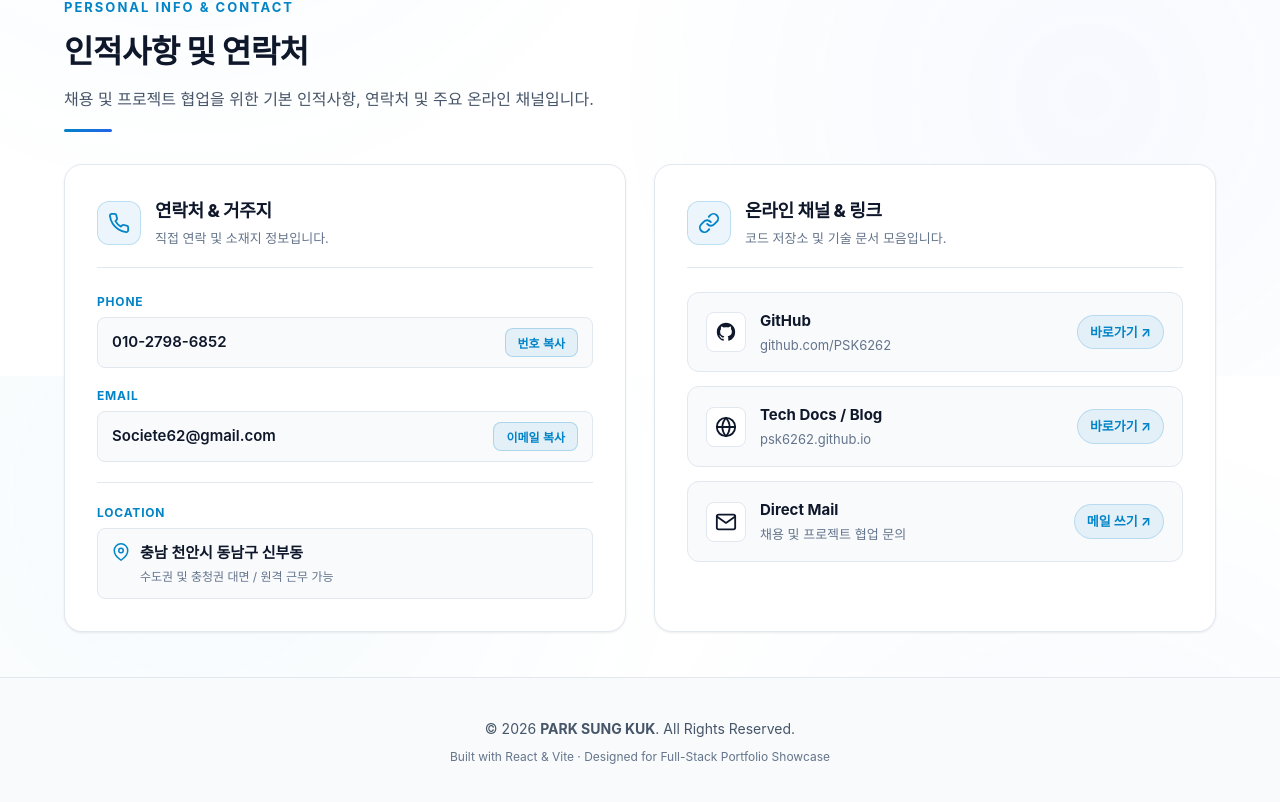
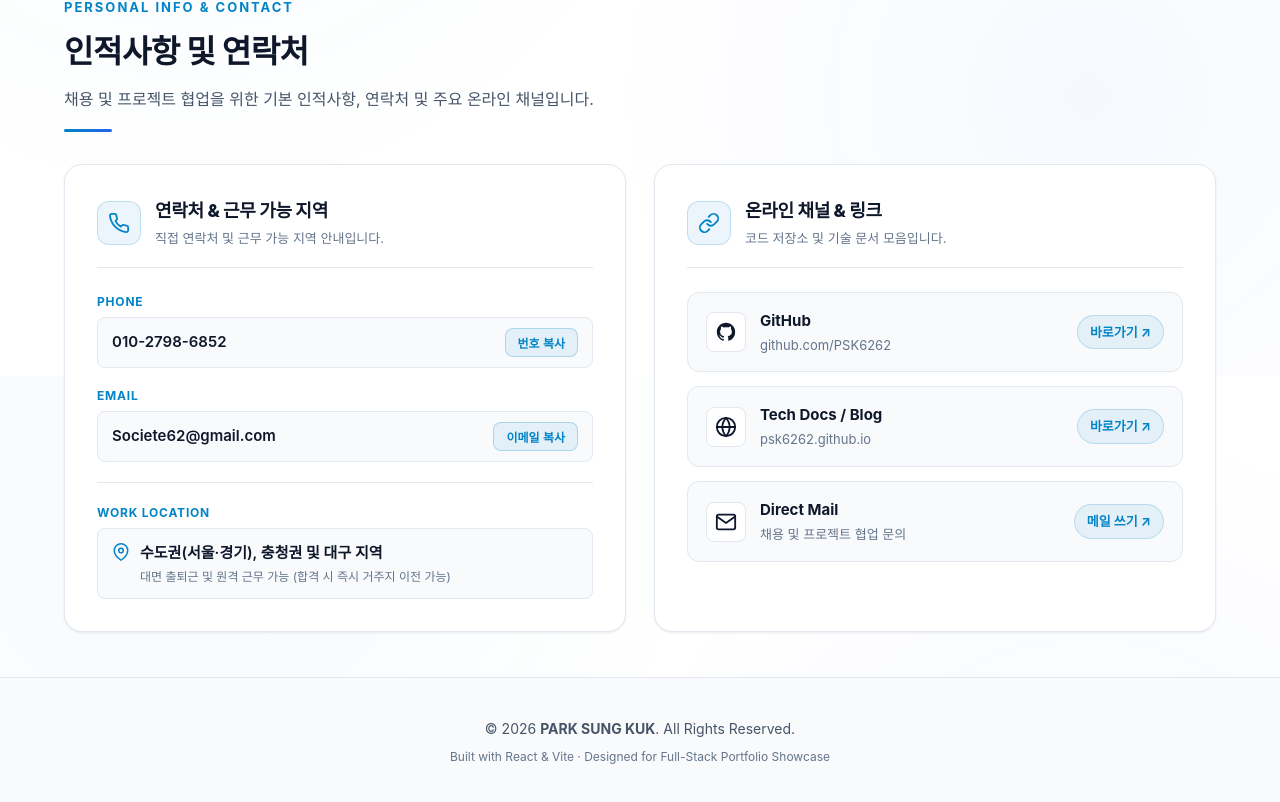
Before and after one commit to PSK6262/Portfolio_20261008, a React (Vite) app in the folder portfolio20261008/: page / in a window 1280 px wide. Shown: the part 5224-6026 px from the top of the page. Built offline with nearby package versions, Linux system fonts and the light colour scheme; a web font is replaced by a local one.

Commit message:
fix: 거주지(천안) 표기를 근무 가능 지역(수도권, 충청권, 대구)으로 전략적 변경

```diff
--- a/portfolio20261008/src/components/Contact.jsx
+++ b/portfolio20261008/src/components/Contact.jsx
@@ -32,8 +32,8 @@ export default function Contact() {
               </svg>
             </div>
             <div>
-              <h3 className="contact-card-title">연락처 & 거주지</h3>
-              <p className="contact-card-subtitle">직접 연락 및 소재지 정보입니다.</p>
+              <h3 className="contact-card-title">연락처 & 근무 가능 지역</h3>
+              <p className="contact-card-subtitle">직접 연락처 및 근무 가능 지역 안내입니다.</p>
             </div>
           </div>
 
@@ -70,9 +70,9 @@ export default function Contact() {
 
             <div className="contact-divider"></div>
 
-            {/* 주소 / 소재지 */}
+            {/* 근무 가능 지역 */}
             <div className="contact-item">
-              <span className="contact-label">Location</span>
+              <span className="contact-label">Work Location</span>
               <div className="contact-location-box">
                 <svg width="18" height="18" viewBox="0 0 24 24" fill="none" stroke="currentColor" strokeWidth="2" strokeLinecap="round" strokeLinejoin="round" className="location-pin-icon">
                   <path d="M21 10c0 7-9 13-9 13s-9-6-9-13a9 9 0 0 1 18 0z"></path>
@@ -80,7 +80,7 @@ export default function Contact() {
                 </svg>
                 <div className="location-text-wrap">
                   <span className="contact-value">{profileData.contact.location}</span>
-                  <span className="location-sub">수도권 및 충청권 대면 / 원격 근무 가능</span>
+                  <span className="location-sub">{profileData.contact.locationDetail}</span>
                 </div>
               </div>
             </div>
--- a/portfolio20261008/src/data/portfolioData.js
+++ b/portfolio20261008/src/data/portfolioData.js
@@ -39,7 +39,8 @@ export const profileData = {
     birth: "1997.08.14",
     github: "https://github.com/PSK6262",
     blog: "https://psk6262.github.io",
-    location: "충남 천안시 동남구 신부동"
+    location: "수도권(서울·경기), 충청권 및 대구 지역",
+    locationDetail: "대면 출퇴근 및 원격 근무 가능 (합격 시 즉시 거주지 이전 가능)"
   }
 };
 
```
